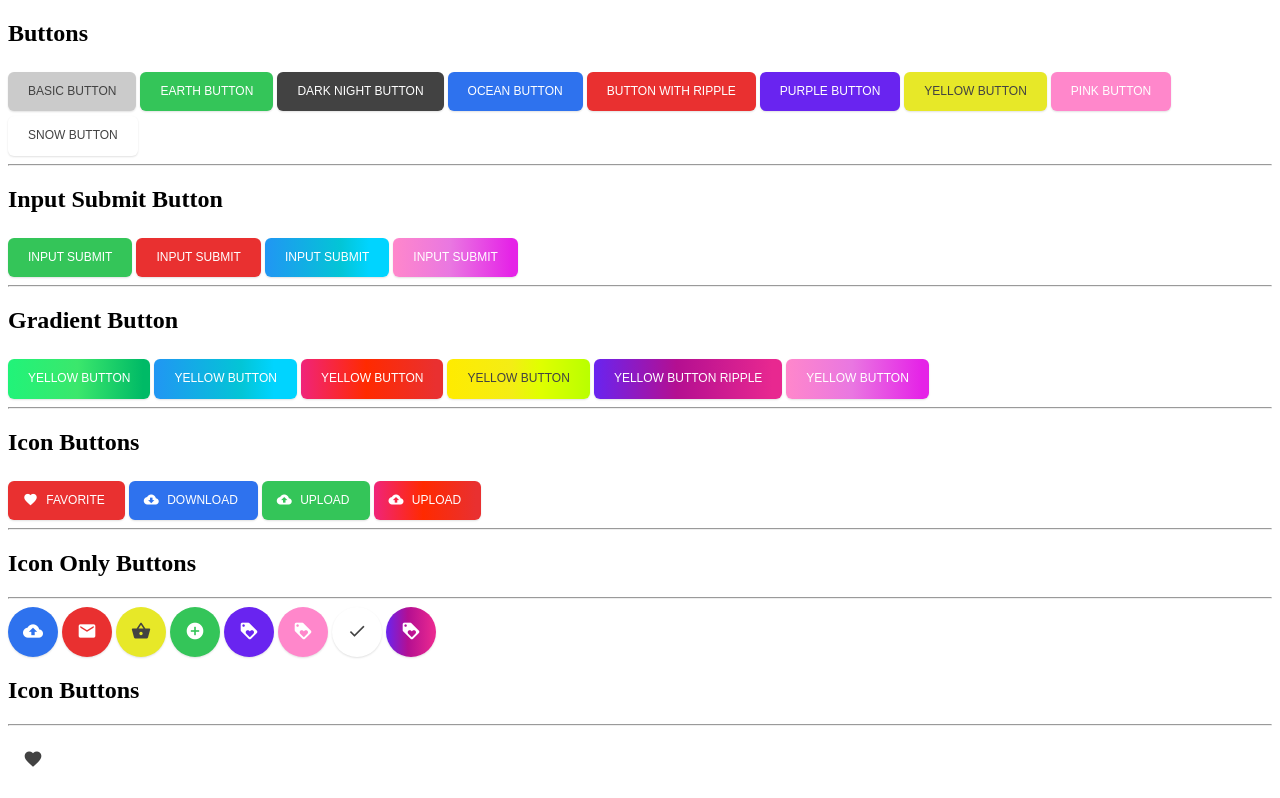
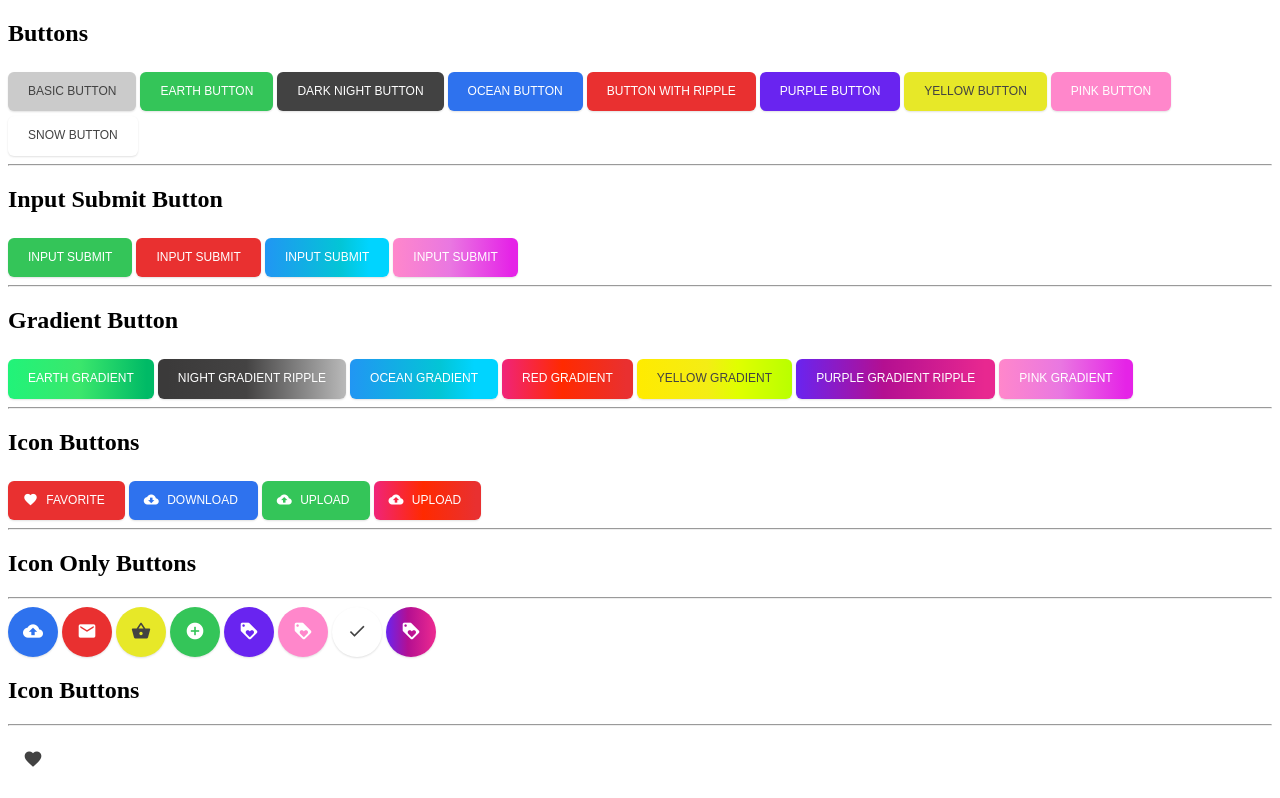
Before and after one commit to Matericious/Matericious, a plain HTML site: page demo/buttons.html in a window 1280 px wide. Shown: the top 798 px of the page. Drawn offline with Linux system fonts and the light colour scheme.

Commit message:
Correct naming error and night gradient demo added

```diff
--- a/demo/buttons.html
+++ b/demo/buttons.html
@@ -46,17 +46,19 @@
   <hr/>
   <h2>Gradient Button</h2>
 
-  <button class="gradient earth" mui-button>Yellow Button</button>
+  <button class="gradient earth" mui-button>Earth Gradient</button>
 
-  <button class="gradient ocean" mui-button>Yellow Button</button>
+  <button class="gradient night ripple" mui-button>Night Gradient Ripple</button>
 
-  <button class="gradient red" mui-button>Yellow Button</button>
+  <button class="gradient ocean" mui-button>Ocean Gradient</button>
 
-  <button class="gradient yellow" mui-button>Yellow Button</button>
+  <button class="gradient red" mui-button>Red Gradient</button>
 
-  <button class="gradient purple ripple" mui-button>Yellow Button Ripple</button>
+  <button class="gradient yellow" mui-button>Yellow Gradient</button>
 
-  <button class="gradient pink" mui-button>Yellow Button</button>
+  <button class="gradient purple ripple" mui-button>Purple Gradient Ripple</button>
+
+  <button class="gradient pink" mui-button>Pink Gradient</button>
 
   <hr/>
 
```
